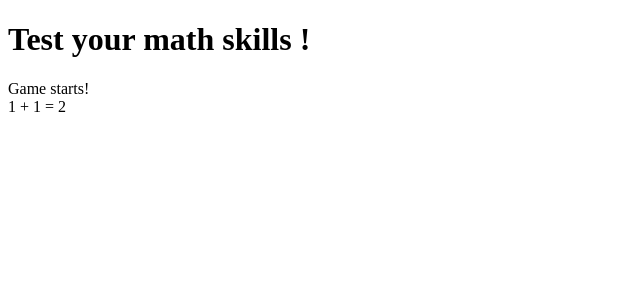
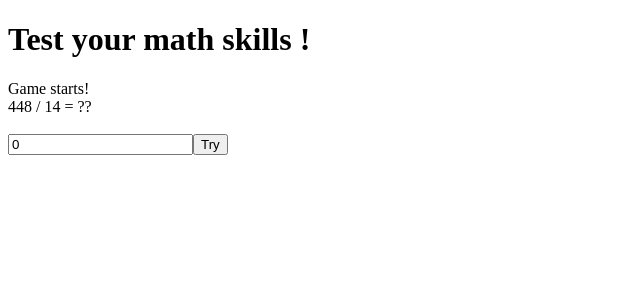
Before and after one commit to Margarita5112002/test-math-skills, an Angular app: page /home in a window 1280 px wide. Both pictures are taken after a click on the button "Start Game". Shown: the top 300 px of the page, without its empty margins (0-640 px from the left). Built offline with nearby package versions, Linux system fonts and the light colour scheme.

Commit message:
game screen generate and display a random math problem

```diff
--- a/src/app/game/game.component.html
+++ b/src/app/game/game.component.html
@@ -1,4 +1,9 @@
 <div>Game starts!</div>
 <form>
-    <math-problem-display (mathProblem)="currMathProblem()" />
+    <div>
+        {{currMathProblem().operand1}} {{currMathProblem().type}} {{currMathProblem().operand2}} = ??
+    </div>
+    <br />
+    <input [(ngModel)]="answer" (keyup.enter)="onAnswerEnter()" name="answer" type="number"/>
+    <input type="button" value="Try" (click)="onAnswerEnter()"/>
 </form>
--- a/src/app/game/game.component.ts
+++ b/src/app/game/game.component.ts
@@ -1,13 +1,12 @@
-import { Component, input, signal } from '@angular/core';
+import { Component, computed, input, signal } from '@angular/core';
 import { FormsModule } from '@angular/forms';
 import { GameSetupSettings } from '../interfaces/game-setup-settings';
 import { MathProblem, MathProblemDifficulty, MathProblemType } from '../interfaces/math-problem';
-import { MathProblemDisplayComponent } from "./math-problem-display/math-problem-display.component";
 import { MathProblemService } from '../math-problems/math-problem.service';
 
 @Component({
     selector: 'app-game',
-    imports: [FormsModule, MathProblemDisplayComponent],
+    imports: [FormsModule, FormsModule],
     templateUrl: './game.component.html',
     styleUrl: './game.component.css'
 })
@@ -25,12 +24,30 @@ export class GameComponent {
         operand2: 1,
         solution: 2
     })
+    answer = signal(0)
+    isRight = computed(() => {
+        if(!this.currMathProblem()) return null
+        return this.answer() == this.currMathProblem().solution
+    })
 
     constructor(private problemService: MathProblemService) {
     }
 
     ngOnInit() {
-        this.currMathProblem.set(this.problemService.getRandomMathProblem(this.gameSettings().difficulty))
+        this.generateNewProblem()
+    }
+
+    generateNewProblem() {
+        const randomProblem = this.problemService.getRandomMathProblem(this.gameSettings().difficulty)
+        if(!randomProblem) throw new Error("Math problem undefined; return by math problem service")
+        this.currMathProblem.set(randomProblem)
+    }
+
+    onAnswerEnter() {
+        if(this.isRight()) {
+            this.generateNewProblem()
+            this.answer.set(0)
+        }
     }
 
 }
--- a/src/app/game/math-problem-display/math-problem-display.component.ts
+++ /dev/null
@@ -1,18 +0,0 @@
-import { Component, input } from "@angular/core";
-import { MathProblem, MathProblemDifficulty, MathProblemType } from "../../interfaces/math-problem";
-
-@Component({
-    selector: 'math-problem-display',
-    template: `<div>
-        {{mathProblem().operand1}} {{mathProblem().type}} {{mathProblem().operand2}} = {{mathProblem().solution}}
-    </div>`
-})
-export class MathProblemDisplayComponent {
-    mathProblem = input<MathProblem>({
-        type: MathProblemType.ADD,
-        difficulty: MathProblemDifficulty.EASY,
-        operand1: 1,
-        operand2: 1,
-        solution: 2
-    })
-}
--- a/src/app/utils/random-number-generator.service.ts
+++ b/src/app/utils/random-number-generator.service.ts
@@ -5,7 +5,7 @@ import { Injectable } from "@angular/core";
 })
 export class RandomNumberGeneratorService {
     getRandomInRange(min: number, max: number): number {
-        return Math.random() * (max - min) + min;
+        return Math.floor(Math.random() * (max - min + 1)) + min;
     }
 
 }
```
